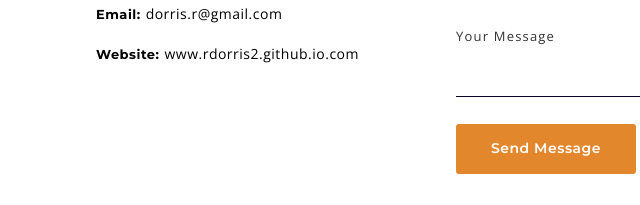
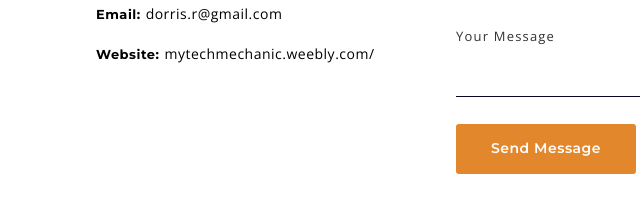
Before and after one commit to rdorris2/rdorris2.github.io, a plain HTML site: page index.html in a window 1280 px wide. Shown: the part 6159-6364 px from the top of the page, 244-884 px from the left. Drawn offline with nearby package versions, Linux system fonts and the light colour scheme; no server answers; files whose address does not match are found by name.

Commit message:
added my tech website

```diff
--- a/index.html
+++ b/index.html
@@ -64,7 +64,7 @@
 				<ul class="anchor_nav">
 					<li><a href="#home">Home</a></li>
 					<li><a href="#about">About</a></li>
-					<li><a href="#services">Resume</a></li>
+					<li><a href="#resume">Resume</a></li>
 					<li><a href="#portfolio">Portfolio</a></li>
 					<li><a href="#contact">Contact</a></li>
 				</ul>
@@ -667,7 +667,8 @@
 										<ul>
 											<li><p><label>Address:</label><span>Washington, DC</span></p></li>
 											<li><p><label>Email:</label><span><a href="mailto:example@gmail.com">dorris.r@gmail.com</a></span></p></li>
-											<li><p><label>Website:</label><span><a href="mailto:example@gmail.com">www.rdorris2.github.io.com</a></span></p></li>
+											<li><p><label>Website:</label><span><a href="mailto:example@gmail.com">mytechmechanic.weebly.com/
+											</a></span></p></li>
 										</ul>
 									</div>
 								</div>
```
